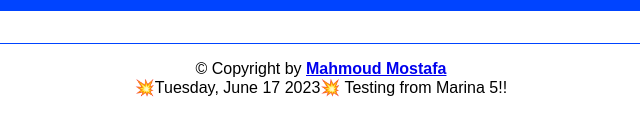
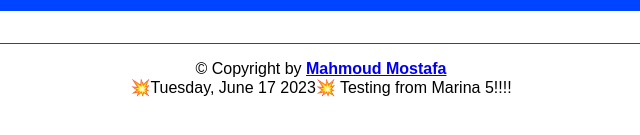
Before and after one commit to Mahmoud-Moustafa93/project-manager, a website built with webpack: page index.html in a window 1280 px wide. Shown: the part 487-622 px from the top of the page, 319-959 px from the left. Built offline with nearby package versions, Linux system fonts and the light colour scheme.

Commit message:
Update index.html

```diff
--- a/index.html
+++ b/index.html
@@ -51,7 +51,7 @@
         >Mahmoud Mostafa</a
       ><br />
       💥Tuesday, June 17 2023💥
-      Testing from Marina 5!!
+      Testing from Marina 5!!!!
     </p>
   </body>
 </html>
```
